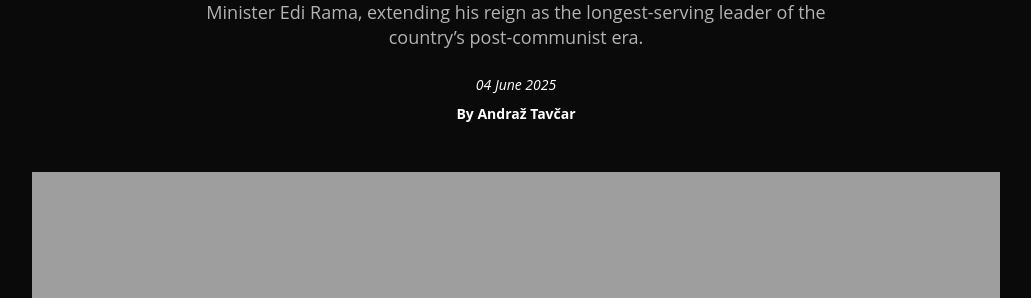
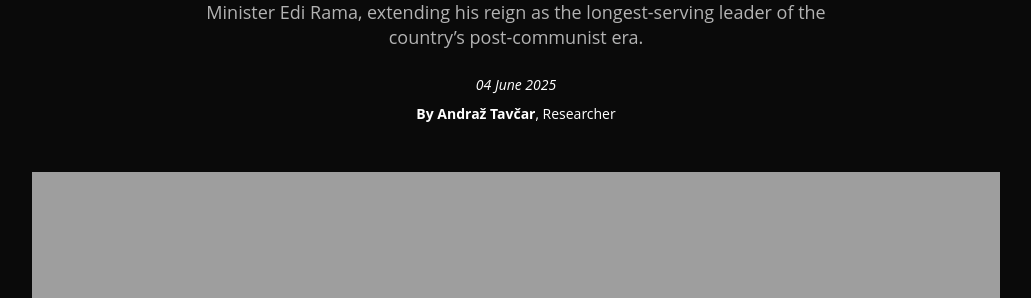
Before and after one commit to tfhoerest/azt, a Jekyll site: the page built from _posts/2025-06-01-the-long-march-to-europe.md, in a window 1280 px wide and 900 px high. Shown: the part 422-720 px from the top of the window, without its empty margins (124-1155 px from the left). Built offline with Jekyll 4.4.1, drawn with Linux system fonts in a browser that asks for light colours.

Commit message:
Update 2025-06-01-the-long-march-to-europe.md

```diff
--- a/_posts/2025-06-01-the-long-march-to-europe.md
+++ b/_posts/2025-06-01-the-long-march-to-europe.md
@@ -5,6 +5,7 @@ date: 2025-06-04
 category: power
 category_display: "Same as the old"
 author: "Andraž Tavčar"
+author_role: "Researcher"
 image: "https://tramci.github.io/azt/assets/images/long-march-to-europe.png"  # optional
 excerpt: "Albania’s ruling Socialist Party has secured a fourth consecutive term for Prime Minister Edi Rama, extending his reign as the longest-serving leader of the country’s post-communist era."
 ---
```
